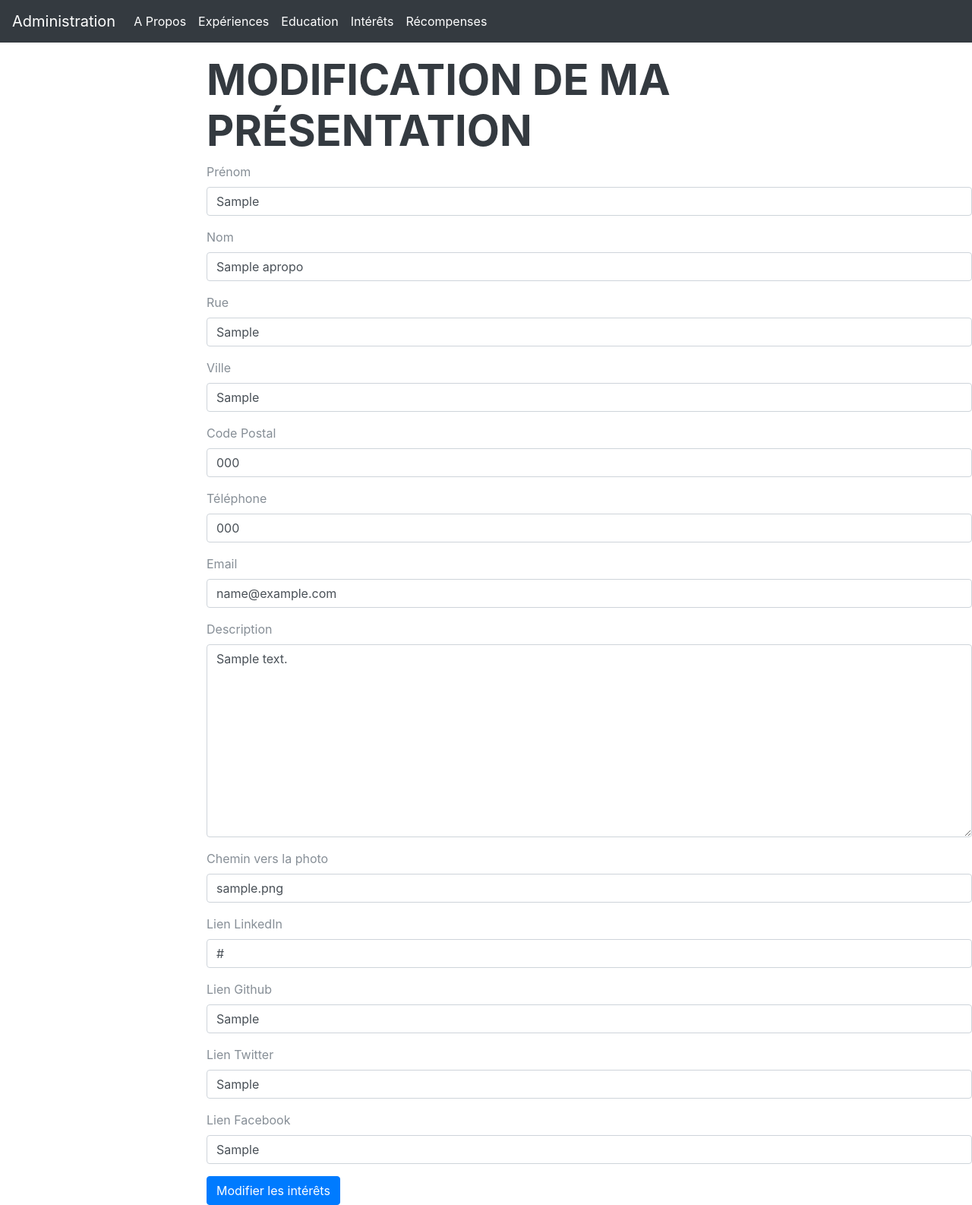
After one commit to Clawchette/ExamenPHP, a PHP site: page /administration.apropos.php in a window 1280 px wide. The commit adds this page. Shown: the whole page at 76% size. Run offline with PHP 8.4, Linux system fonts and the light colour scheme; tables that the repository leaves empty or names only in its code hold one stand-in row (values such as "Sample post"); some libraries are stand-ins or nearby versions; some web fonts are replaced.

Commit message:
A Propos & Intérêts
Bases de données pour les sections "A Propos" et "Intérêts"
Pages d'administration pour modifier ces sections (puisqu'elles sont uniques, on ne peut pas en créer ou en supprimer)

```diff
--- /dev/null
+++ b/SiteExamenPHP/administration.apropos.php
@@ -0,0 +1,95 @@
+<?php require_once("inc/head.inc.php");
+require_once("inc/header.inc.php"); ?>
+<br><br><br>
+<h2>Modification de ma présentation</h2>
+<?php
+$result = $pdo->query("SELECT * FROM apropos WHERE id_apropos='1'");
+$modif = $result->fetch(PDO::FETCH_OBJ)?>
+
+<form method="POST" action="">
+    <div class="form-group">
+
+        <label for="prenom">Prénom</label>
+        <input type="texte" class="form-control" id="prenom" name="prenom" maxlength = "20" value="<?php echo $modif->prenom; ?>">
+    </div>
+    <div class="form-group">
+        <label for="nom">Nom</label>
+        <input type="texte" class="form-control" id="nom" name="nom" maxlength = "20" value="<?php echo $modif->nom; ?>">
+    </div>
+
+    <div class="form-group">
+        <label for="rue">Rue</label>
+        <input type="texte" class="form-control" id="rue" name="rue" maxlength = "40" value="<?php echo $modif->rue; ?>">
+    </div>
+    <div class="form-group">
+        <label for="ville">Ville</label>
+        <input type="texte" class="form-control" id="ville" name="ville" maxlength = "20" value="<?php echo $modif->ville; ?>">
+    </div>
+    <div class="form-group">
+        <label for="codepostal">Code Postal</label>
+        <input type="texte" class="form-control" id="codepostal" name="codepostal" maxlength = "10" value="<?php echo $modif->codepostal; ?>">
+    </div>
+
+    <div class="form-group">
+        <label for="telephone">Téléphone</label>
+        <input type="texte" class="form-control" id="telephone" name="telephone" maxlength = "14" value="<?php echo $modif->telephone; ?>">
+    </div>
+    <div class="form-group">
+        <label for="email">Email</label>
+        <input type="texte" class="form-control" id="email" name="email" maxlength = "50" value="<?php echo $modif->email; ?>">
+    </div>
+
+    <div class="form-group">
+        <label for="description">Description</label>
+        <textarea rows="10" class="form-control" id="description" name="description"><?php echo $modif->description; ?></textarea>
+    </div>
+
+    <div class="form-group">
+        <label for="cheminphoto">Chemin vers la photo</label>
+        <input type="texte" class="form-control" id="cheminphoto" name="cheminphoto" maxlength = "50" value="<?php echo $modif->cheminphoto; ?>">
+    </div>
+
+    <div class="form-group">
+        <label for="lienlinkedin">Lien LinkedIn</label>
+        <input type="texte" class="form-control" id="lienlinkedin" name="lienlinkedin" maxlength = "100" value="<?php echo $modif->lienlinkedin; ?>">
+    </div>
+    <div class="form-group">
+        <label for="liengithub">Lien Github</label>
+        <input type="texte" class="form-control" id="liengithub" name="liengithub" maxlength = "100" value="<?php echo $modif->liengithub; ?>">
+    </div>
+    <div class="form-group">
+        <label for="lientwitter">Lien Twitter</label>
+        <input type="texte" class="form-control" id="lientwitter" name="lientwitter" maxlength = "100" value="<?php echo $modif->lientwitter; ?>">
+    </div>
+    <div class="form-group">
+        <label for="lienfacebook">Lien Facebook</label>
+        <input type="texte" class="form-control" id="lienfacebook" name="lienfacebook" maxlength = "100" value="<?php echo $modif->lienfacebook; ?>">
+    </div>
+
+    <button type="submit" class="btn btn-primary">Modifier les intérêts</button>
+</form>
+<?php
+if(!empty($_POST)){
+    $_POST["prenom"] = htmlentities($_POST["prenom"], ENT_QUOTES);
+    $_POST["nom"] = htmlentities($_POST["nom"], ENT_QUOTES);
+    $_POST["rue"] = htmlentities($_POST["rue"], ENT_QUOTES);
+    $_POST["ville"] = htmlentities($_POST["ville"], ENT_QUOTES);
+    $_POST["codepostal"] = htmlentities($_POST["codepostal"], ENT_QUOTES);
+    $_POST["telephone"] = htmlentities($_POST["telephone"], ENT_QUOTES);
+    $_POST["email"] = htmlentities($_POST["email"], ENT_QUOTES);
+    $_POST["description"] = htmlentities($_POST["description"], ENT_QUOTES);
+    $_POST["cheminphoto"] = htmlentities($_POST["cheminphoto"], ENT_QUOTES);
+    $_POST["lienlinkedin"] = htmlentities($_POST["lienlinkedin"], ENT_QUOTES);
+    $_POST["liengithub"] = htmlentities($_POST["liengithub"], ENT_QUOTES);
+    $_POST["lientwitter"] = htmlentities($_POST["lientwitter"], ENT_QUOTES);
+    $_POST["lienfacebook"] = htmlentities($_POST["lienfacebook"], ENT_QUOTES);
+
+    $requeteSQL = "UPDATE apropos SET ";
+    $requeteSQL .="prenom='$_POST[prenom]', nom='$_POST[nom]', rue='$_POST[rue]', ville='$_POST[ville]', codepostal='$_POST[codepostal]', ";
+    $requeteSQL .="telephone='$_POST[telephone]', email='$_POST[email]', description='$_POST[description]', cheminphoto='$_POST[cheminphoto]', lienlinkedin='$_POST[lienlinkedin]', ";
+    $requeteSQL .="liengithub='$_POST[liengithub]', lientwitter='$_POST[lientwitter]', lienfacebook='$_POST[lienfacebook]' ";
+    $requeteSQL .="WHERE id_apropos='1'";
+    $pdo->exec($requeteSQL);
+}
+
+require_once("inc/footer.inc.php"); ?>
--- a/SiteExamenPHP/administration.php
+++ b/SiteExamenPHP/administration.php
@@ -5,11 +5,11 @@ require_once("inc/header.inc.php"); ?>
     <h2>Page d'administration de mon site CV</h2>
     <br>
 
-    <!-- <a href="administration.apropos.php" class="btn btn-primary btn-lg">A Propos</a> -->
+    <a href="administration.apropos.php" class="btn btn-primary btn-lg">A Propos</a>
     <a href="administration.experience.php" class="btn btn-primary btn-lg">Expériences</a>
     <a href="administration.education.php" class="btn btn-primary btn-lg">Education</a>
-    <!-- <a href="administration.competences.php" class="btn btn-primary btn-lg">Compétences</a>
-    <a href="administration.interets.php" class="btn btn-primary btn-lg">Intérets</a>-->
+    <!-- <a href="administration.competences.php" class="btn btn-primary btn-lg">Compétences</a>-->
+    <a href="administration.interets.php" class="btn btn-primary btn-lg">Intérêts</a>
     <a href="administration.recompenses.php" class="btn btn-primary btn-lg">Récompenses</a>
 
 </div>
--- a/SiteExamenPHP/inc/header.inc.php
+++ b/SiteExamenPHP/inc/header.inc.php
@@ -8,22 +8,22 @@
 
     <div class="collapse navbar-collapse" id="navbarsExampleDefault">
     <ul class="navbar-nav mr-auto mt-2 mt-lg-0">
-        <!-- <li class="nav-item active">
+        <li class="nav-item active">
         <a class="nav-link" href="administration.apropos.php">A Propos</a>
-        </li> -->
+        </li>
         <li class="nav-item active">
         <a class="nav-link" href="administration.experience.php">Expériences</a>
         </li>
-        <li class="nav-item">
+        <li class="nav-item active">
         <a class="nav-link" href="administration.education.php">Education</a>
         </li>
-        <!--<li class="nav-item">
+        <!--<li class="nav-item active">
         <a class="nav-link" href="administration.competences.php">Compétences</a>
+        </li>-->
+        <li class="nav-item active">
+        <a class="nav-link" href="administration.interets.php">Intérêts</a>
         </li>
-        <li class="nav-item">
-        <a class="nav-link" href="administration.interets.php">Intérets</a>
-        </li> -->
-        <li class="nav-item">
+        <li class="nav-item active">
         <a class="nav-link" href="administration.recompenses.php">Récompenses</a>
         </li>
     </ul>
```
Also changed, not shown: SiteExamenPHP/administration.education.php (+4 -4 lines), SiteExamenPHP/administration.experience.php (+4 -4 lines), SiteExamenPHP/administration.interets.php (added, +23 -0 lines), SiteExamenPHP/img/profile.jpg, 4 other files.
